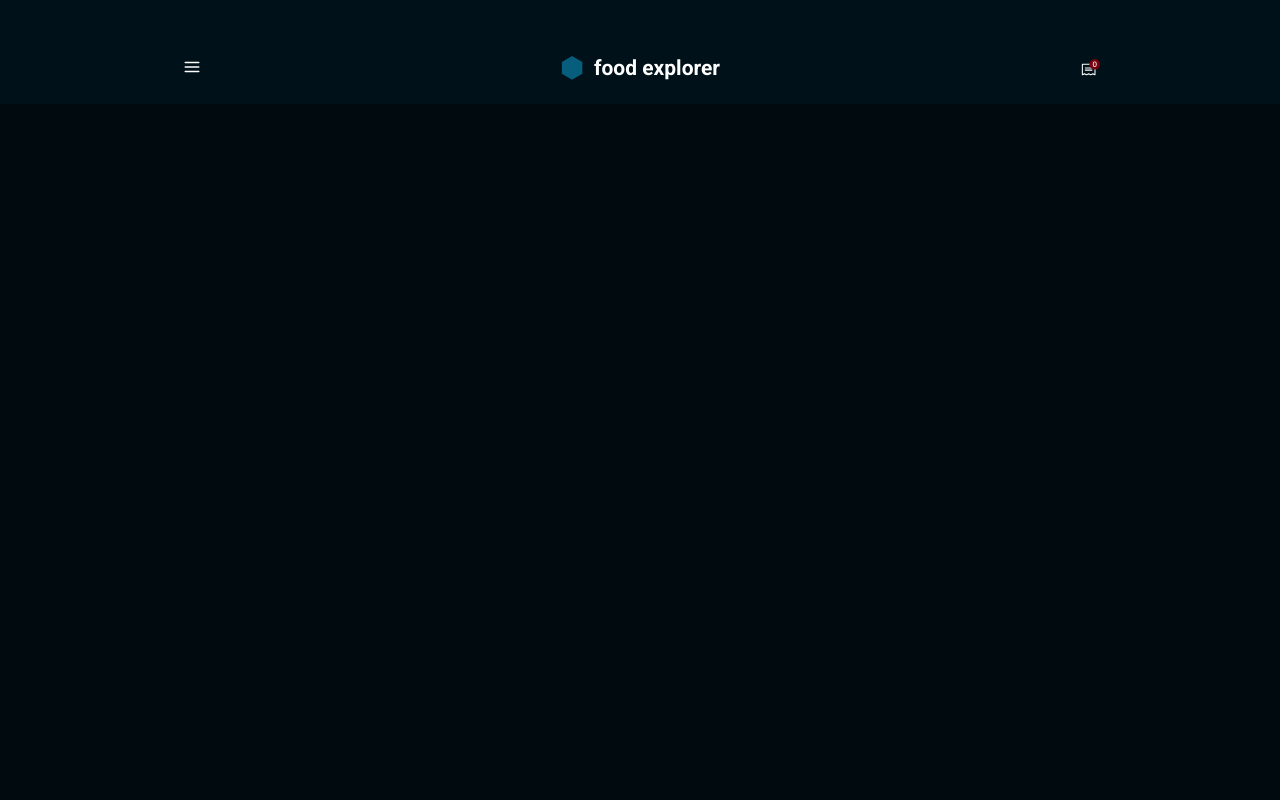
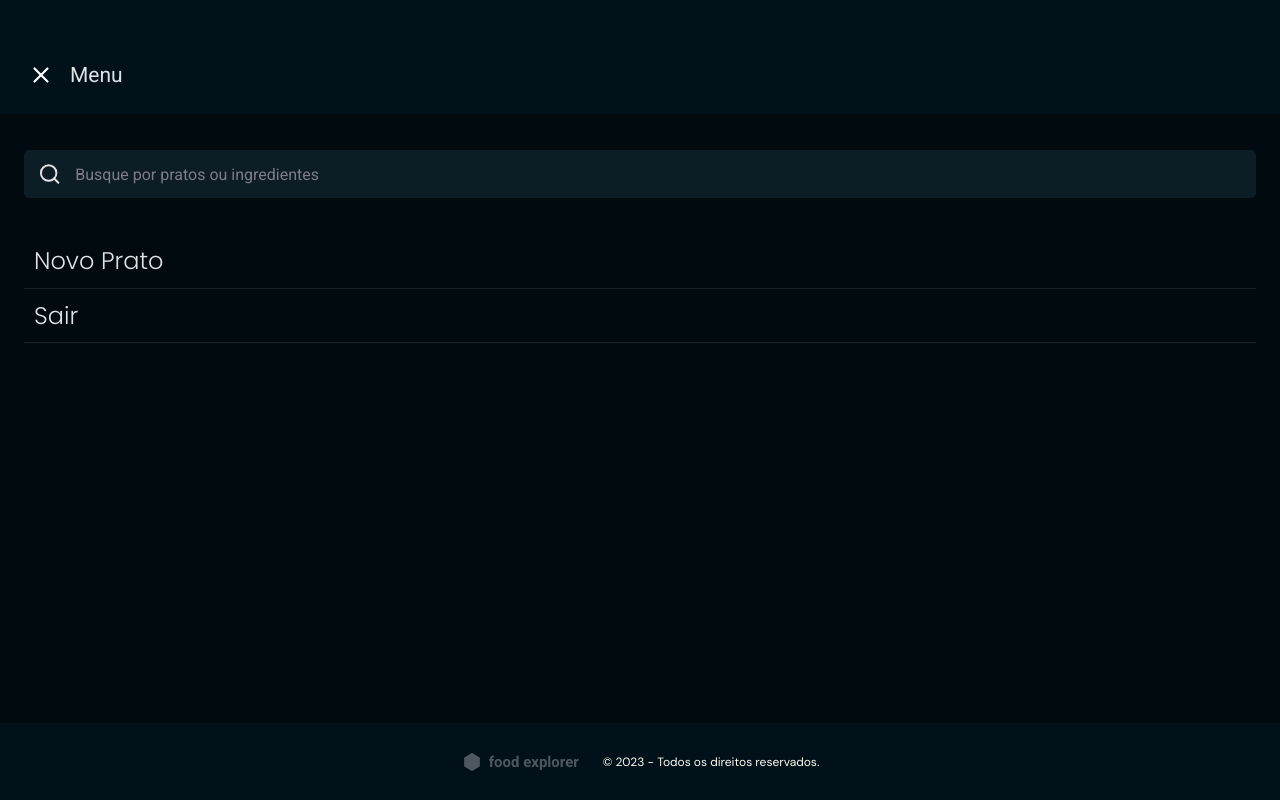
Before and after one commit to LuisFernando656/Food_Explorer_Front_End, a React (Vite) app: page / in a window 1280 px wide. Both pictures are taken after a click on the button 189 px from the left and 68 px from the top of the page. Built offline with nearby package versions, Linux system fonts and the light colour scheme.

Commit message:
Components added: Header, MenuRetractable and ReservedRights

```diff
--- a/index.html
+++ b/index.html
@@ -4,12 +4,10 @@
     <meta charset="UTF-8" />
     <meta name="viewport" content="width=device-width, initial-scale=1.0" />
 
-    <link rel="preconnect" href="https://fonts.googleapis.com" />
-    <link rel="preconnect" href="https://fonts.gstatic.com" crossorigin />
-    <link
-      href="https://fonts.googleapis.com/css2?family=Poppins:wght@400;500;700&family=Roboto:wght@400;700&display=swap"
-      rel="stylesheet"
-    />
+    <link rel="preconnect" href="https://fonts.googleapis.com">
+    <link rel="preconnect" href="https://fonts.gstatic.com" crossorigin>
+
+    <link href="https://fonts.googleapis.com/css2?family=DM+Sans:opsz@9..40&family=Poppins:wght@300;400;500;700&family=Roboto:wght@400;700&display=swap" rel="stylesheet">
     <title>Food Explorer</title>
   </head>
   <body>
--- a/src/components/Header/index.jsx
+++ b/src/components/Header/index.jsx
@@ -1,18 +1,32 @@
-import { Container, MenuButton } from './styles'
+import { Container, MenuButton} from './styles'
 import { Logo } from '../Logo'
 import Requestsicon from '../../assets/requestsIcon.svg'
 import { FiMenu } from 'react-icons/fi'
+import { MenuRetractable } from '../MenuRetractable'
 
-export function Header({isAdmin=false}) {
+import { useState } from 'react'
+
+export function Header({isAdmin=true}) {
+  const [menuOpen, setMenuOpen] = useState(false)
+
+  const toggleMenu = () =>  {
+    setMenuOpen(true)
+  }
+
+  const closeMenu = () => {
+    setMenuOpen(false)
+  }
+
   return (
    <Container>
-    <MenuButton>
+    <MenuButton onClick={toggleMenu}>
       <FiMenu/>
     </MenuButton>
 
     <Logo isAdmin={isAdmin}/>
 
     {isAdmin ? <div></div> :  <button>  <img src={Requestsicon} alt="Icone de Pedidos" /> </button>}
+    {menuOpen ? <MenuRetractable isAdmin={isAdmin} menuOpen={menuOpen} onClose={closeMenu}/>: null}
    </Container>
   )
 }
--- a/src/components/Header/styles.js
+++ b/src/components/Header/styles.js
@@ -2,6 +2,7 @@ import styled from 'styled-components'
 
 export const Container = styled.div`
   width: 100%;
+  height: 11.4rem;
 
   display: flex;
   align-items: center;
@@ -12,17 +13,17 @@ export const Container = styled.div`
   background: ${({ theme }) => theme.COLORS.DARK.DARK_700};
 
   > div:nth-child(2) {
-    img {
+    svg {
       width: 2.4rem;
       height: 2.4rem;
     }
 
-    h1 {
+    h2 {
       font-size: 2.1rem;
     }
   }
 
-  button {
+  > button {
     border: none;
     background: transparent;
 
@@ -38,8 +39,11 @@ export const Container = styled.div`
   p {
     color: ${({ theme }) => theme.COLORS.TINTS.CAKE_200};
     font-size: 1.2rem;
+    line-height: 160%;
   }
-`
+
+
+  `
 
 export const MenuButton = styled.button`
   color: ${({ theme }) => theme.COLORS.LIGHT.LIGHT_100};
--- a/src/components/Logo/index.jsx
+++ b/src/components/Logo/index.jsx
@@ -1,11 +1,11 @@
 import { Container } from './styles'
-import LogoIcon from '../../assets/logoIcon.svg'
+import {BsHexagonFill} from 'react-icons/bs'
 
 export function Logo({isAdmin, ...rest}) {
   return (
     <Container {...rest}>
-      <img src={LogoIcon} alt="Imagem da logo Food Explorer" />
-      <h1>food explorer</h1>
+      <BsHexagonFill/>
+      <h2>food explorer</h2>
       {isAdmin ? <p>admin</p> : <></>}
     </Container>
   )
--- a/src/components/Logo/styles.js
+++ b/src/components/Logo/styles.js
@@ -6,13 +6,15 @@ export const Container = styled.div`
   justify-content: center;
   gap: 1rem;
 
-  h1 {
+  h2 {
    font-size : 3.7rem;
    color: ${({theme}) => theme.COLORS.LIGHT.LIGHT_100};
   }
 
-  img {
+  svg {
     width: 4.3rem;
     height: 4.3rem;
+
+    color: ${({theme}) => theme.COLORS.TINTS.CAKE_100};
   }
 `
--- /dev/null
+++ b/src/components/MenuRetractable/index.jsx
@@ -0,0 +1,26 @@
+import { Container, MenuHeader, MenuContent} from "./styles";
+import { FiX, FiSearch } from 'react-icons/fi'
+import { Input } from "../input";
+import { Logo } from '../Logo'
+import { ReservedRights } from '../ReservedRights'
+
+export function MenuRetractable({onClose, isAdmin}) {
+  return (
+    <Container>
+      <MenuHeader>
+        <button onClick={onClose}>
+          <FiX/>
+        </button>
+        <h2>Menu</h2>
+      </MenuHeader>
+      <MenuContent>
+        <Input type="search" placeholder='Busque por pratos ou ingredientes' icon={FiSearch} />
+        <div>
+        {isAdmin ? <a href="#">Novo Prato</a> : null}
+        <a href="#">Sair</a>
+        </div>
+      </MenuContent>
+      <ReservedRights/>
+    </Container>
+  )
+}
--- /dev/null
+++ b/src/components/MenuRetractable/styles.js
@@ -0,0 +1,92 @@
+import styled from 'styled-components'
+
+export const Container = styled.div`
+  position: fixed;
+  top: 0;
+  left: 0;
+  width: 100%;
+  height: 100%;
+
+  animation: slideAndFade 400ms;
+
+  @keyframes slideAndFade {
+  from {
+    transform: translateX(-100%);
+    opacity: 0;
+  }
+  to {
+    transform: translateX(0);
+    opacity: 1;
+  }
+  }
+
+  background-color: ${({theme}) => theme.COLORS.DARK.DARK_400};
+
+  >div:nth-child(3) {
+    position: fixed;
+    bottom: 0;
+  }
+`
+
+export const MenuHeader = styled.div`
+  width: 100%;
+  height: 11.4rem;
+
+  display: flex;
+  align-items: center;
+  justify-content: left;
+  gap: 1.6rem;
+
+  background-color: ${({theme}) => theme.COLORS.DARK.DARK_700};
+
+  padding: 6rem 2.8rem 2.4rem;
+
+  h2 {
+    font-size: 2.1rem;
+    font-family: 'Roboto', sans-serif;
+    font-style: normal;
+    font-weight: 400;
+    line-height: normal;
+  }
+
+  > button {
+    color: ${({theme}) => theme.COLORS.LIGHT.LIGHT_100};
+    background: transparent;
+    border: none;
+
+    width: 2.6rem;
+    height: 2.6rem;
+
+    svg {
+      width: 2.6rem;
+      height: 2.6rem;
+    }
+  }
+`
+
+export const MenuContent = styled.div`
+  padding: 3.6rem 2.4rem 1.3rem;
+
+  input {
+    border-radius: .5rem;
+  }
+
+  > div:nth-child(2) {
+    display: flex;
+    flex-direction: column;
+
+    margin-top: 3.6rem;
+
+    a {
+      padding: 1rem;
+
+      font-size: 2.4rem;
+      font-weight: 300;
+      color: ${({theme}) => theme.COLORS.LIGHT.LIGHT_300};
+      line-height: 140%;
+
+      border-bottom: 1px solid ${({theme}) => theme.COLORS.DARK.DARK_1000};
+    }
+  }
+
+`
--- /dev/null
+++ b/src/components/ReservedRights/index.jsx
@@ -0,0 +1,11 @@
+import { Container } from "./styles";
+import { Logo } from '../Logo'
+
+export function ReservedRights({Desktop, ...rest}) {
+  return (
+    <Container>
+      <Logo/>
+      <span>© 2023 - Todos os direitos reservados.</span>
+    </Container>
+  )
+}
--- /dev/null
+++ b/src/components/ReservedRights/styles.js
@@ -0,0 +1,40 @@
+import styled from 'styled-components'
+
+export const Container = styled.div`
+  width: 100%;
+  height: 7.7rem;
+
+  padding-inline: 1rem;
+
+  display: flex;
+  align-items: center;
+  justify-content: center;
+  gap: 2.4rem;
+
+  background-color: ${({theme}) => theme.COLORS.DARK.DARK_600};
+
+  > div {
+    gap: .6rem;
+
+    svg {
+      color: ${({theme}) => theme.COLORS.LIGHT.LIGHT_700};
+
+      width: 2.2rem;
+      height: 1.8rem;
+    }
+
+    h2{
+      font-size: 1.5rem;
+      color: ${({theme}) => theme.COLORS.LIGHT.LIGHT_700};
+
+    }
+  }
+
+  span {
+    font-family: 'DM Sans', sans-serif;
+    font-weight: 400;
+    color: ${({theme}) => theme.COLORS.LIGHT.LIGHT_200};
+    font-size: 1.2rem;
+
+  }
+  `
--- a/src/pages/Home/index.jsx
+++ b/src/pages/Home/index.jsx
@@ -1,10 +1,12 @@
 import { Container } from "./styles";
 import { Header } from '../../components/Header'
+import { ReservedRights } from '../../components/ReservedRights'
 
 export function Home() {
   return (
     <Container>
       <Header/>
+      <ReservedRights/>
     </Container>
   )
 }
--- a/src/styles/global.js
+++ b/src/styles/global.js
@@ -22,7 +22,7 @@ export default createGlobalStyle`
     text-decoration: none;
   }
 
-  input, h1, textarea, label {
+  input, h1, h2, textarea, label {
     font-family: 'Roboto', sans-serif;
   }
 
```
Also changed, not shown: src/assets/logoIcon.svg (deleted).
